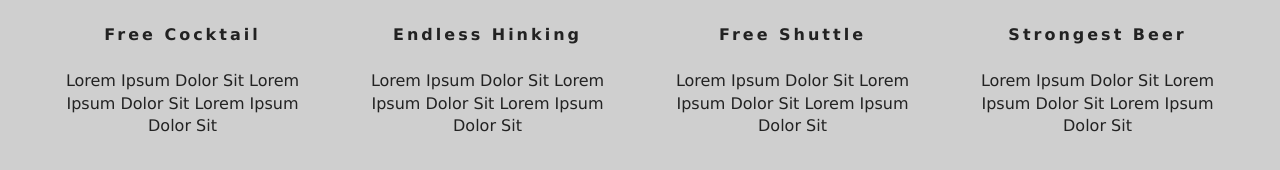
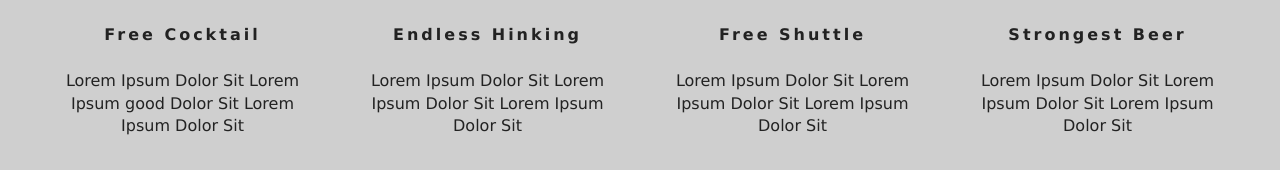
Before and after one commit to ateett12ue/React-Resort-App, a React (Create React App) app: page / in a window 1280 px wide. Shown: the part 1061-1231 px from the top of the page. Built offline with nearby package versions, Linux system fonts and the light colour scheme.

Commit message:
Section updated

```diff
--- a/src/components/Services.js
+++ b/src/components/Services.js
@@ -11,7 +11,7 @@ export default class Services extends Component {
           icon: <FaCocktail />,
           title: "free cocktail",
           info:
-            "Lorem Ipsum Dolor Sit Lorem Ipsum Dolor Sit Lorem Ipsum Dolor Sit"
+            "Lorem Ipsum Dolor Sit Lorem Ipsum good Dolor Sit Lorem Ipsum Dolor Sit"
         },
         {
           icon: <FaHiking />,
```
